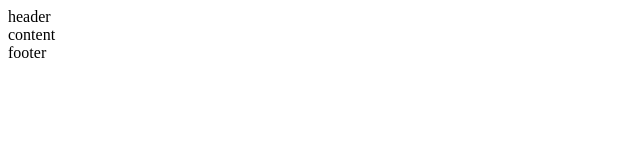
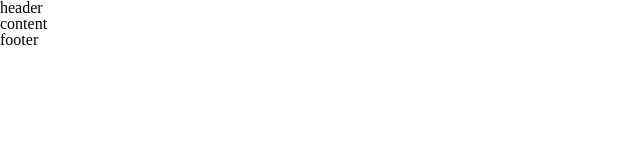
Before and after one commit to capricornLiux/shoumai, a Vue app: page / in a window 1280 px wide. Shown: the top 160 px of the page, without its empty margins (0-640 px from the left). Built offline with nearby package versions, Linux system fonts and the light colour scheme.

Commit message:
给layout.vue添加css reset

```diff
--- a/src/components/layout.vue
+++ b/src/components/layout.vue
@@ -15,3 +15,54 @@
       }
   }
 </script>
+
+<style>
+  /* http://meyerweb.com/eric/tools/css/reset/
+   v2.0 | 20110126
+   License: none (public domain)
+*/
+
+  html, body, div, span, applet, object, iframe,
+  h1, h2, h3, h4, h5, h6, p, blockquote, pre,
+  a, abbr, acronym, address, big, cite, code,
+  del, dfn, em, img, ins, kbd, q, s, samp,
+  small, strike, strong, sub, sup, tt, var,
+  b, u, i, center,
+  dl, dt, dd, ol, ul, li,
+  fieldset, form, label, legend,
+  table, caption, tbody, tfoot, thead, tr, th, td,
+  article, aside, canvas, details, embed,
+  figure, figcaption, footer, header, hgroup,
+  menu, nav, output, ruby, section, summary,
+  time, mark, audio, video {
+    margin: 0;
+    padding: 0;
+    border: 0;
+    font-size: 100%;
+    font: inherit;
+    vertical-align: baseline;
+  }
+  /* HTML5 display-role reset for older browsers */
+  article, aside, details, figcaption, figure,
+  footer, header, hgroup, menu, nav, section {
+    display: block;
+  }
+  body {
+    line-height: 1;
+  }
+  ol, ul {
+    list-style: none;
+  }
+  blockquote, q {
+    quotes: none;
+  }
+  blockquote:before, blockquote:after,
+  q:before, q:after {
+    content: '';
+    content: none;
+  }
+  table {
+    border-collapse: collapse;
+    border-spacing: 0;
+  }
+</style>
```
